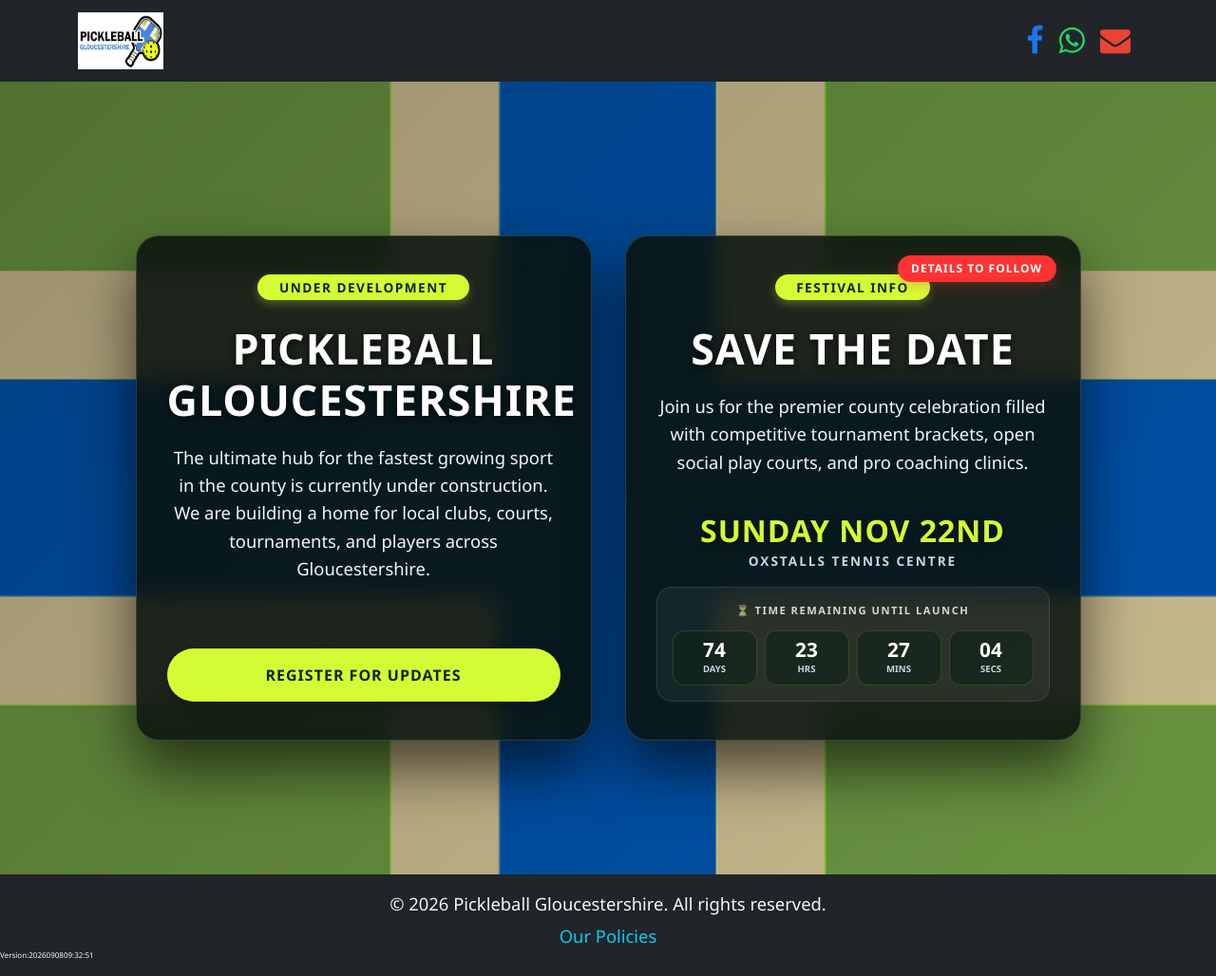
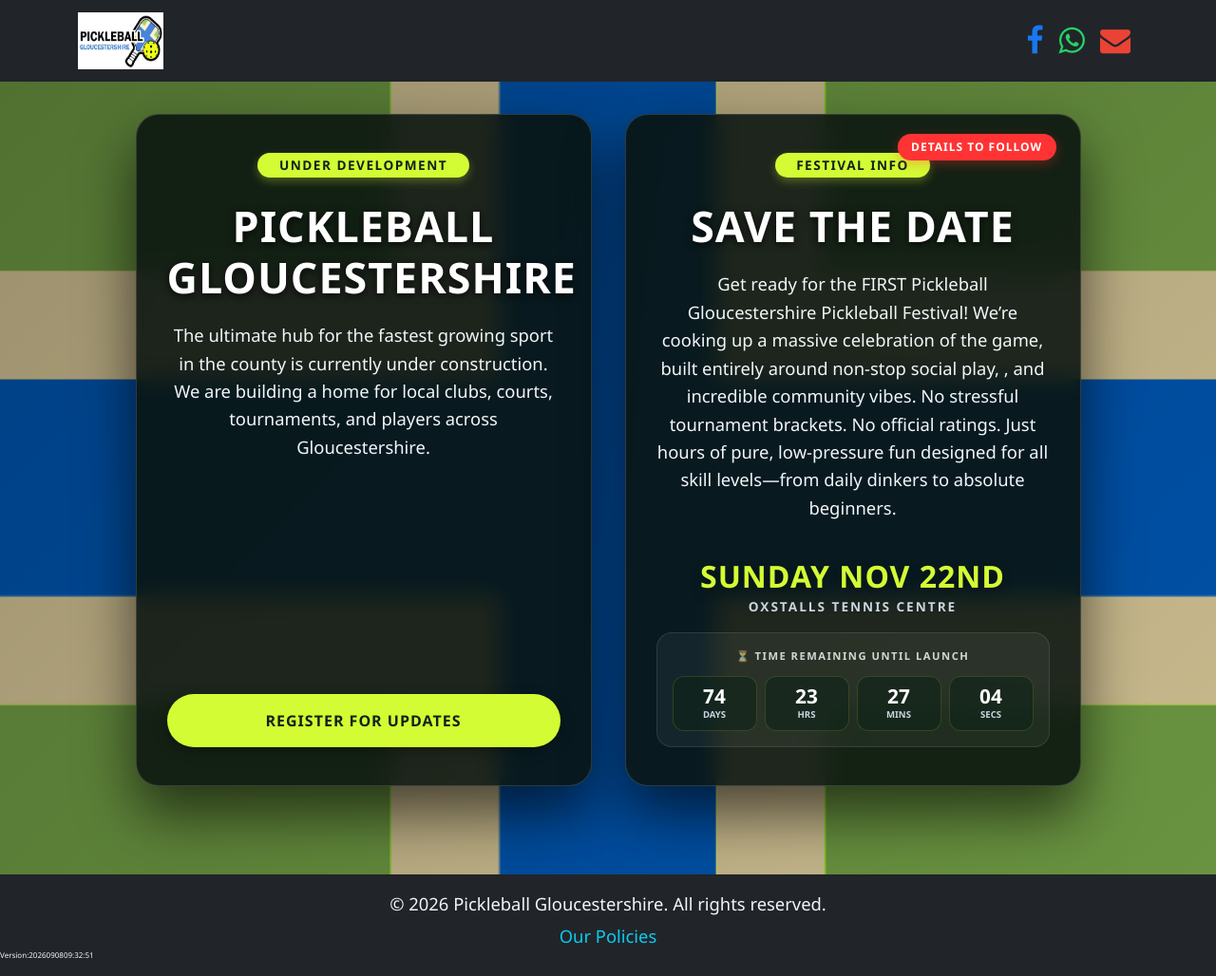
Before and after one commit to pickleballgloucestershire/pickleballgloucestershire.github.io, a Jekyll site: the page built from index.html, in a window 1280 px wide and 1028 px high. Shown: the whole window at 95% size. Built offline with Jekyll 4.4.1, drawn with Linux system fonts in a browser that asks for light colours.

Commit message:
updated festival text. fixed scrolling on mobile sites (#2)

```diff
--- a/index.html
+++ b/index.html
@@ -2,124 +2,6 @@
 layout: default
 ---
 
-<style>
-    /* Grid system layout for adjacent desktop views */
-    .grid-container {
-        display: grid;
-        grid-template-columns: repeat(auto-fit, minmax(300px, 1fr));
-        gap: 30px;
-        max-width: 1000px; /* Reduced to bring the adjacent boxes closer together */
-        width: 90%;
-        margin: 0 auto;
-        padding: 40px 0;
-    }
-
-    /* REDUCED SIZE: Max-width brought down to 480px for a cleaner, compact footprint */
-    .content-box {
-        position: relative;
-        display: flex;
-        flex-direction: column;
-        justify-content: space-between;
-        height: 100%;
-        margin: 0 auto;
-        max-width: 480px !important; /* Shrunk from original 650px width size */
-        width: 100% !important;
-        padding: 2.5rem 2rem !important; /* Tighter internal padding for compact sizing */
-    }
-
-    /* High-Impact Big Date Showcase Callout */
-    .date-showcase {
-        margin: 1.2rem 0 0.4rem 0;
-        text-align: center;
-    }
-
-        .date-showcase .main-date {
-            font-size: 2rem; /* Adjusted slightly to sit nicely inside the smaller card footprint */
-            font-weight: 900;
-            color: #d4fc34;
-            text-transform: uppercase;
-            letter-spacing: 1px;
-            line-height: 1.1;
-            display: block;
-            text-shadow: 0 4px 12px rgba(0, 0, 0, 0.4);
-        }
-
-        .date-showcase .venue-sub {
-            font-size: 0.85rem;
-            font-weight: 700;
-            color: #cbd5e1;
-            text-transform: uppercase;
-            letter-spacing: 2px;
-            display: block;
-            margin-top: 5px;
-        }
-
-    /* Minimalist Countdown Widget Card Layout */
-    .countdown-widget {
-        background: rgba(255, 255, 255, 0.05);
-        border: 1px solid rgba(255, 255, 255, 0.1);
-        border-radius: 16px;
-        padding: 1rem;
-        margin: 1rem 0 0 0; /* Cleared base margin since button is removed */
-        text-align: center;
-    }
-
-    .countdown-heading {
-        font-size: 0.7rem;
-        font-weight: 800;
-        text-transform: uppercase;
-        color: #ffffff;
-        letter-spacing: 1.5px;
-        margin-bottom: 0.8rem;
-        opacity: 0.8;
-    }
-
-    .timer-slots {
-        display: grid;
-        grid-template-columns: repeat(4, 1fr);
-        gap: 8px;
-    }
-
-    .slot-block {
-        background: rgba(14, 36, 24, 0.6);
-        border: 1px solid rgba(212, 252, 52, 0.15);
-        border-radius: 12px;
-        padding: 8px 0;
-    }
-
-    .slot-number {
-        font-size: 1.3rem;
-        font-weight: 800;
-        color: #ffffff;
-        display: block;
-        line-height: 1.1;
-    }
-
-    .slot-label {
-        font-size: 0.6rem;
-        color: #cbd5e1;
-        text-transform: uppercase;
-        font-weight: 600;
-        margin-top: 2px;
-        display: block;
-    }
-
-    /* Premium Status Flag */
-    .status-corner-flag {
-        position: absolute;
-        top: 20px;
-        right: 25px;
-        font-size: 0.75rem;
-        font-weight: 800;
-        background-color: #ff3333;
-        color: #ffffff;
-        padding: 0.3rem 0.9rem;
-        border-radius: 30px;
-        text-transform: uppercase;
-        letter-spacing: 1px;
-        box-shadow: 0 4px 12px rgba(255, 51, 51, 0.3);
-    }
-</style>
 
 <div class="overlay">
     <div class="grid-container">
@@ -142,7 +24,10 @@ layout: default
                 <!-- Restored to match your custom .badge class style layout exactly -->
                 <span class="badge">Festival Info</span>
                 <h1>Save The Date</h1>
-                <p>Join us for the premier county celebration filled with competitive tournament brackets, open social play courts, and pro coaching clinics.</p>
+                <p>
+                    Get ready for the FIRST Pickleball Gloucestershire Pickleball Festival! We’re cooking up a massive celebration of the game, built entirely around non-stop social play, , and incredible community vibes.
+                    No stressful tournament brackets. No official ratings. Just hours of pure, low-pressure fun designed for all skill levels—from daily dinkers to absolute beginners.
+                </p>
 
                 <!-- Massive Visual Date Callout Block -->
                 <div class="date-showcase">
--- a/site.css
+++ b/site.css
@@ -35,6 +35,7 @@ body, html {
     justify-content: center;
     align-items: center;
 }
+
 
 /* Landing Page Content Box */
 /* 2. DARKER INNER CARD: Darkened this specific container to ensure the white text
@@ -137,3 +138,181 @@ p {
 .divider span {
     width: 100%; /* Centres text horizontally inside the bar */
 }
+
+/* Grid system layout for adjacent desktop views */
+.grid-container {
+    display: grid;
+    grid-template-columns: repeat(auto-fit, minmax(300px, 1fr));
+    gap: 30px;
+    max-width: 1000px; /* Reduced to bring the adjacent boxes closer together */
+    width: 90%;
+    margin: 0 auto;
+    padding: 40px 0;
+}
+
+/* REDUCED SIZE: Max-width brought down to 480px for a cleaner, compact footprint */
+.content-box {
+    position: relative;
+    display: flex;
+    flex-direction: column;
+    justify-content: space-between;
+    height: 100%;
+    margin: 0 auto;
+    max-width: 480px !important; /* Shrunk from original 650px width size */
+    width: 100% !important;
+    padding: 2.5rem 2rem !important; /* Tighter internal padding for compact sizing */
+}
+
+/* High-Impact Big Date Showcase Callout */
+.date-showcase {
+    margin: 1.2rem 0 0.4rem 0;
+    text-align: center;
+}
+
+    .date-showcase .main-date {
+        font-size: 2rem; /* Adjusted slightly to sit nicely inside the smaller card footprint */
+        font-weight: 900;
+        color: #d4fc34;
+        text-transform: uppercase;
+        letter-spacing: 1px;
+        line-height: 1.1;
+        display: block;
+        text-shadow: 0 4px 12px rgba(0, 0, 0, 0.4);
+    }
+
+    .date-showcase .venue-sub {
+        font-size: 0.85rem;
+        font-weight: 700;
+        color: #cbd5e1;
+        text-transform: uppercase;
+        letter-spacing: 2px;
+        display: block;
+        margin-top: 5px;
+    }
+
+/* Minimalist Countdown Widget Card Layout */
+.countdown-widget {
+    background: rgba(255, 255, 255, 0.05);
+    border: 1px solid rgba(255, 255, 255, 0.1);
+    border-radius: 16px;
+    padding: 1rem;
+    margin: 1rem 0 0 0; /* Cleared base margin since button is removed */
+    text-align: center;
+}
+
+.countdown-heading {
+    font-size: 0.7rem;
+    font-weight: 800;
+    text-transform: uppercase;
+    color: #ffffff;
+    letter-spacing: 1.5px;
+    margin-bottom: 0.8rem;
+    opacity: 0.8;
+}
+
+.timer-slots {
+    display: grid;
+    grid-template-columns: repeat(4, 1fr);
+    gap: 8px;
+}
+
+.slot-block {
+    background: rgba(14, 36, 24, 0.6);
+    border: 1px solid rgba(212, 252, 52, 0.15);
+    border-radius: 12px;
+    padding: 8px 0;
+}
+
+.slot-number {
+    font-size: 1.3rem;
+    font-weight: 800;
+    color: #ffffff;
+    display: block;
+    line-height: 1.1;
+}
+
+.slot-label {
+    font-size: 0.6rem;
+    color: #cbd5e1;
+    text-transform: uppercase;
+    font-weight: 600;
+    margin-top: 2px;
+    display: block;
+}
+
+/* Premium Status Flag */
+.status-corner-flag {
+    position: absolute;
+    top: 20px;
+    right: 25px;
+    font-size: 0.75rem;
+    font-weight: 800;
+    background-color: #ff3333;
+    color: #ffffff;
+    padding: 0.3rem 0.9rem;
+    border-radius: 30px;
+    text-transform: uppercase;
+    letter-spacing: 1px;
+    box-shadow: 0 4px 12px rgba(255, 51, 51, 0.3);
+}
+
+/* ==========================================
+   MOBILE SCROLL FIX (Forces viewport unlocking)
+   ========================================== */
+html, body {
+    height: auto !important;
+    min-height: 100% !important;
+    overflow-y: auto !important;
+    overflow-x: hidden !important;
+    -webkit-overflow-scrolling: touch !important;
+}
+
+.overlay {
+    position: relative !important;
+    height: auto !important;
+    min-height: 100vh !important;
+    overflow-y: visible !important;
+    display: flex !important;
+    align-items: center !important;
+}
+
+@media (max-width: 768px) {
+    .grid-container {
+        padding: 20px 0 !important;
+        height: auto !important;
+    }
+
+    .content-box {
+        height: auto !important;
+    }
+}
+
+/* ==========================================
+   NAVBAR CLEARANCE FIX
+   ========================================== */
+.overlay, .grid-container {
+    /* Adjust 80px if your navbar is taller or shorter */
+    padding-top: 60px !important;
+}
+
+/* Optional tweak for cleaner spacing on small screens */
+@media (max-width: 768px) {
+    .overlay, .grid-container {
+        padding-top: 70px !important;
+    }
+}
+
+/* ==========================================
+   FOOTER CLEARANCE FIX
+   ========================================== */
+.overlay, .grid-container {
+    /* Large bottom padding ensures cards never get cut off by the footer */
+    padding-bottom: 100px !important;
+}
+
+/* For mobile devices where footers often take up more vertical space */
+@media (max-width: 768px) {
+    .overlay, .grid-container {
+        padding-bottom: 60px !important;
+    }
+}
```
